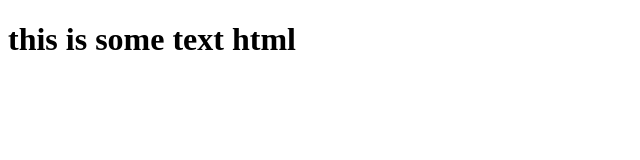
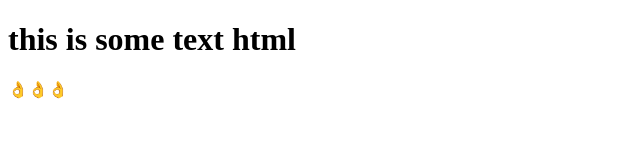
Before and after one commit to Lea2166/test2, a plain HTML site: page index.html in a window 1280 px wide. Shown: the full height of the page, 0-640 px from the left. Drawn offline with Linux system fonts and the light colour scheme.

Commit message:
add some Emojies to index.html

```diff
--- a/index.html
+++ b/index.html
@@ -7,5 +7,6 @@
 </head>
 <body>
     <h1>this is some text html</h1>
+    <p>👌👌👌</p>
 </body>
 </html>
```
Also changed, not shown: starter.txt.
